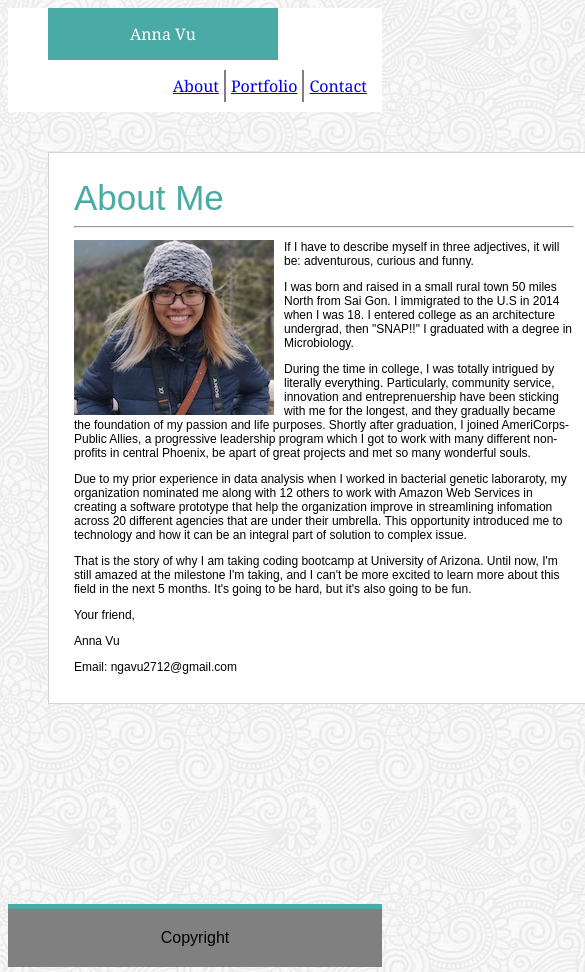
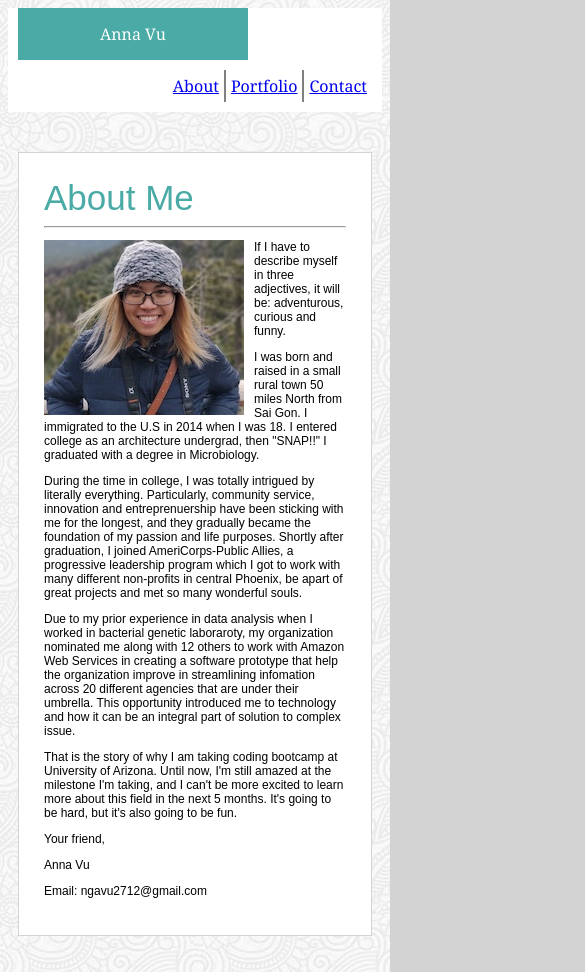
Before and after one commit to ngavu2712/Basic-Portfolio-, a plain HTML site: page index.html in a window 390 px wide. Shown: the top 972 px of the page, 585 px wide, since content can reach past the window. Drawn offline with Linux system fonts and the light colour scheme.

Commit message:
I added media query 768px for index

```diff
--- a/assets/css/style.css
+++ b/assets/css/style.css
@@ -108,3 +108,17 @@ footer {
     }
 
 }
+@media screen and (max-width:768px) {
+    section {
+        width: fit-content;
+        height: fit-content;
+        margin: 40px 10px 200px 10px;
+    }
+    span {
+        margin: 0 10px;
+    }
+}
+
+@media screen and (max-width:640px) {
+
+}
```
